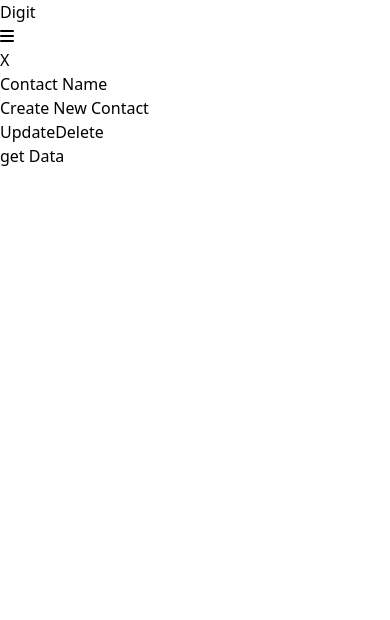
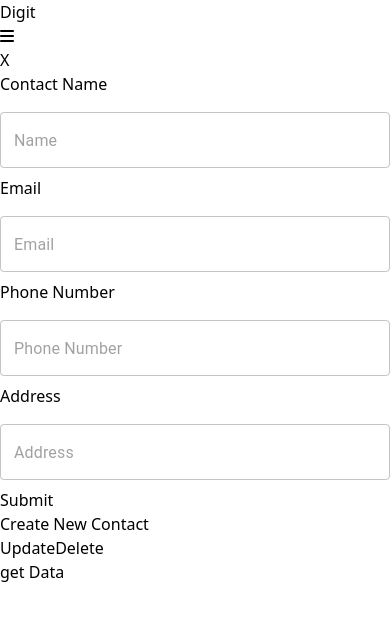
Before and after one commit to DonovanOLinn/Brandon-React-with-Branches, a React (Vite) app: page /dashboard in a window 390 px wide. Both pictures are taken after a click on the button "Create New Contact". Shown: the top 620 px of the page. Built offline with nearby package versions, Linux system fonts and the light colour scheme.

Commit message:
finished phonebook X

```diff
--- a/src/components/ContactForm.tsx
+++ b/src/components/ContactForm.tsx
@@ -1,11 +1,30 @@
-
+import Button from "./Button"
+import Input from "./Input"
 const ContactForm = () => {
   return (
     <div>
       <form onSubmit={() => console.log('submitted')}>
         <div>
           <label htmlFor="name">Contact Name</label>
-          {/* Add input component here */}
+          <Input name='name' placeholder="Name" />
+        </div>
+        <div>
+          <label htmlFor="email">Email</label>
+          <Input name='email' placeholder="Email" />
+        </div>
+        <div>
+          <label htmlFor="phone_number">Phone Number</label>
+          <Input name='phone_number' placeholder="Phone Number" />
+        </div>
+        <div>
+          <label htmlFor="address">Address</label>
+          <Input name='address' placeholder="Address" />
+        </div>
+        <div className="flex p-1">
+          <Button className="flex justify-start m-3 bg-slate-300 p-2 rounded hover:bg-slate-800 text-white"
+          >
+            Submit
+          </Button>
         </div>
       </form>
     </div>
```
Also changed, not shown: src/components/Input.tsx (+8 -2 lines).
